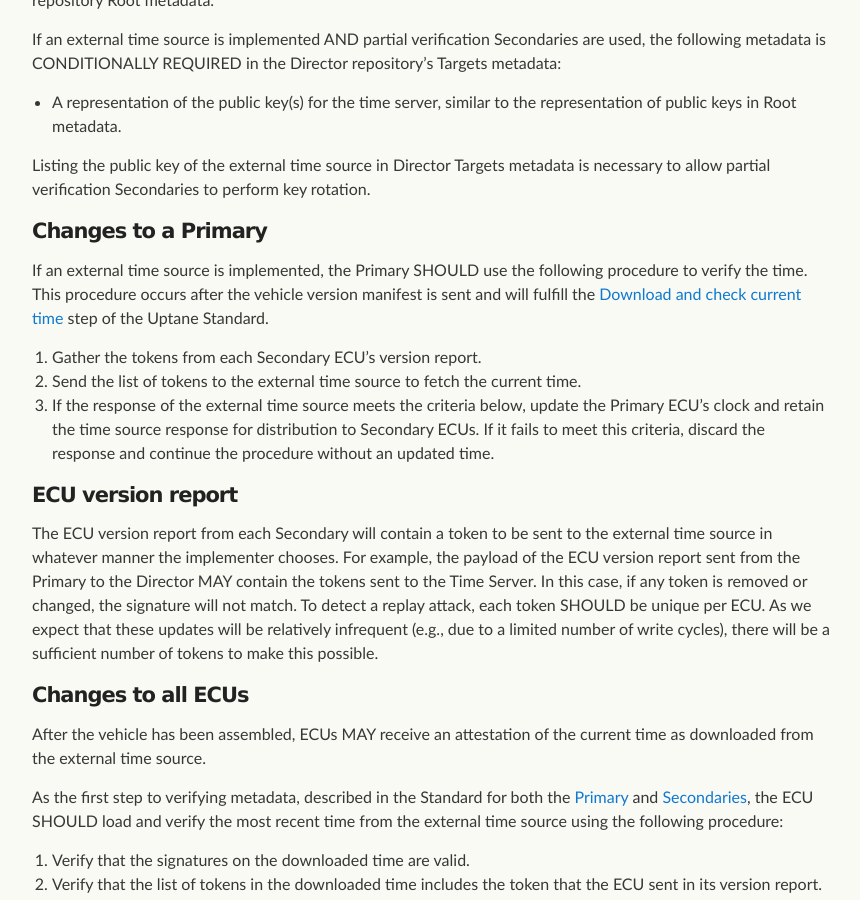
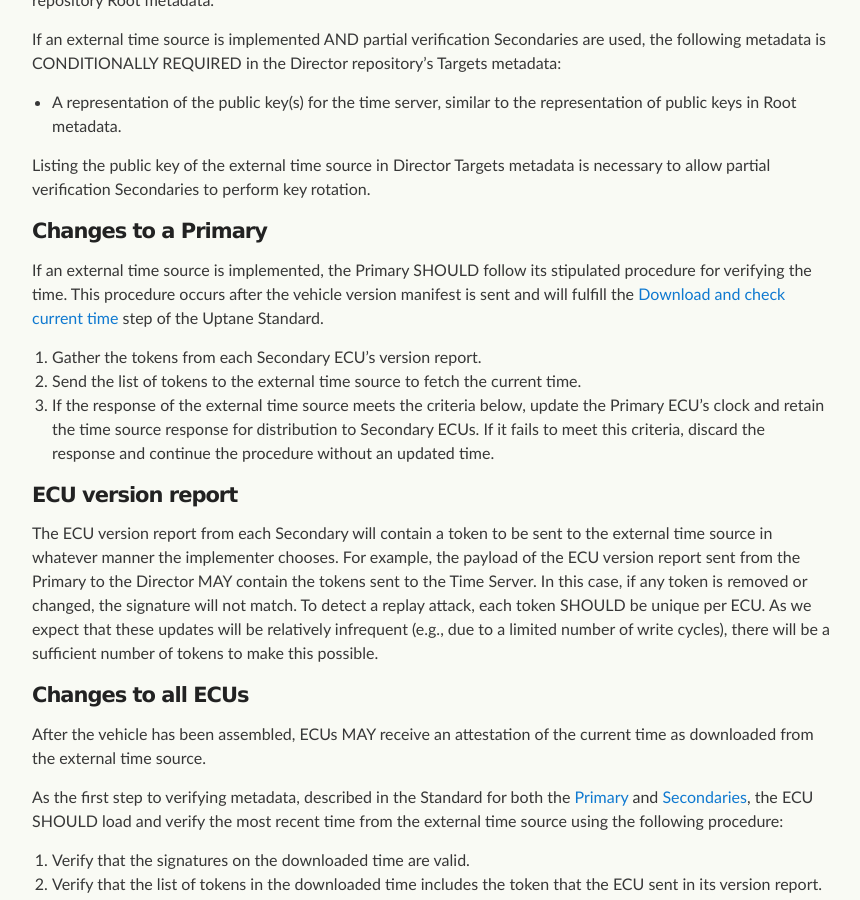
Before and after one commit to uptane/deployment-considerations, a Jekyll site: the page built from repositories.md, in a window 1280 px wide and 900 px high, scrolled down 1264 px. Shown: the whole window, without its empty margins (208-1068 px from the left). Built offline with Jekyll 4.4.1, drawn with Linux system fonts in a browser that asks for light colours; our own code applies the rules of GitHub Pages for plain Markdown files.

Commit message:
Update repositories.md
Co-authored-by: Lois Anne DeLong <lad278@nyu.edu>

```diff
--- a/repositories.md
+++ b/repositories.md
@@ -34,7 +34,7 @@ Listing the public key of the external time source in Director Targets metadata
 
 #### Changes to a Primary
 
-If an external time source is implemented, the Primary SHOULD use the following procedure to verify the time. This procedure occurs after the vehicle version manifest is sent and will fulfill the [Download and check current time](https://uptane.github.io/papers/uptane-standard.1.1.0.html#check_time_primary) step of the Uptane Standard.
+If an external time source is implemented, the Primary SHOULD follow its stipulated  procedure for verifying the time. This procedure occurs after the vehicle version manifest is sent and will fulfill the [Download and check current time](https://uptane.github.io/papers/uptane-standard.1.1.0.html#check_time_primary) step of the Uptane Standard.
 
 1. Gather the tokens from each Secondary ECU's version report.
 2. Send the list of tokens to the external time source to fetch the current time.
```
